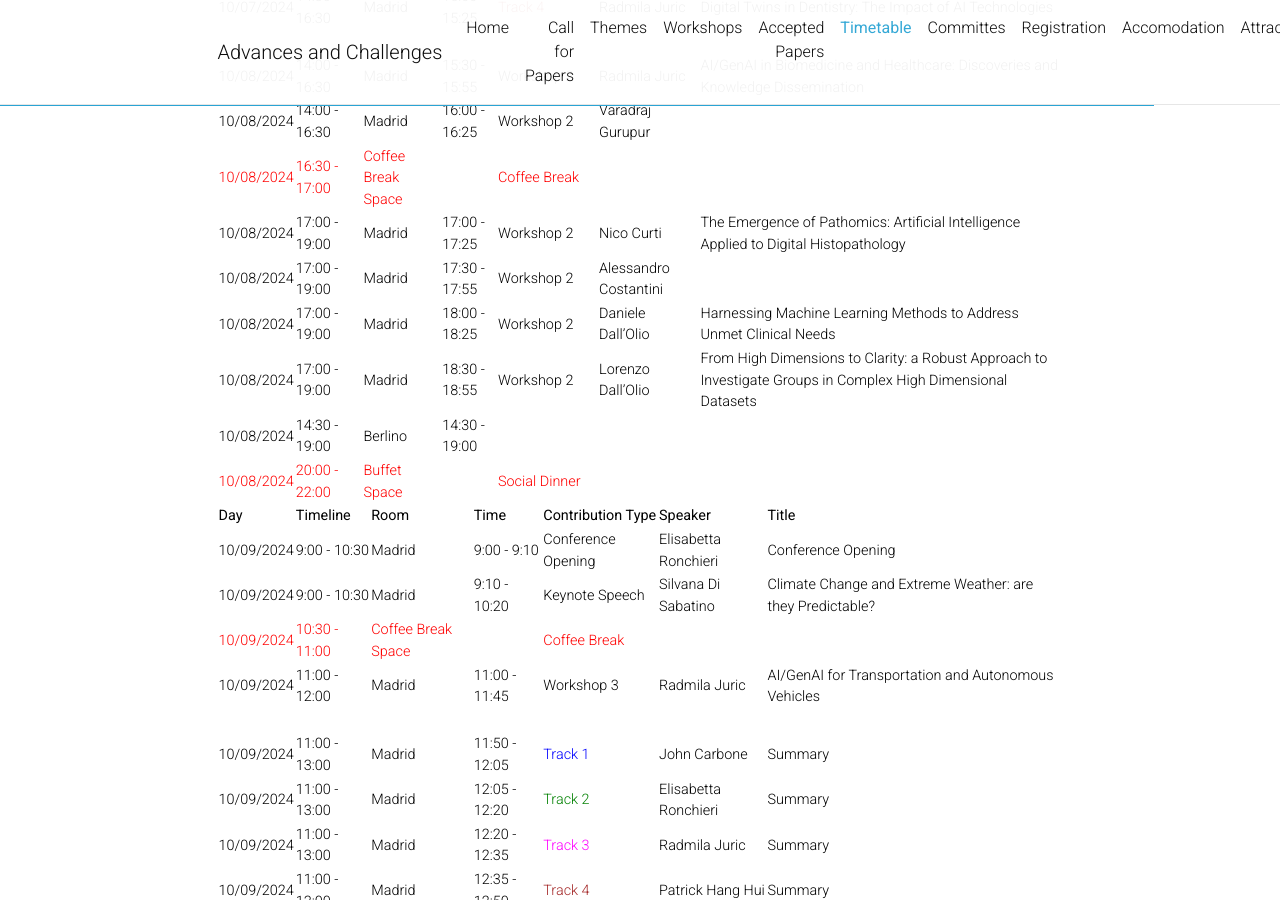
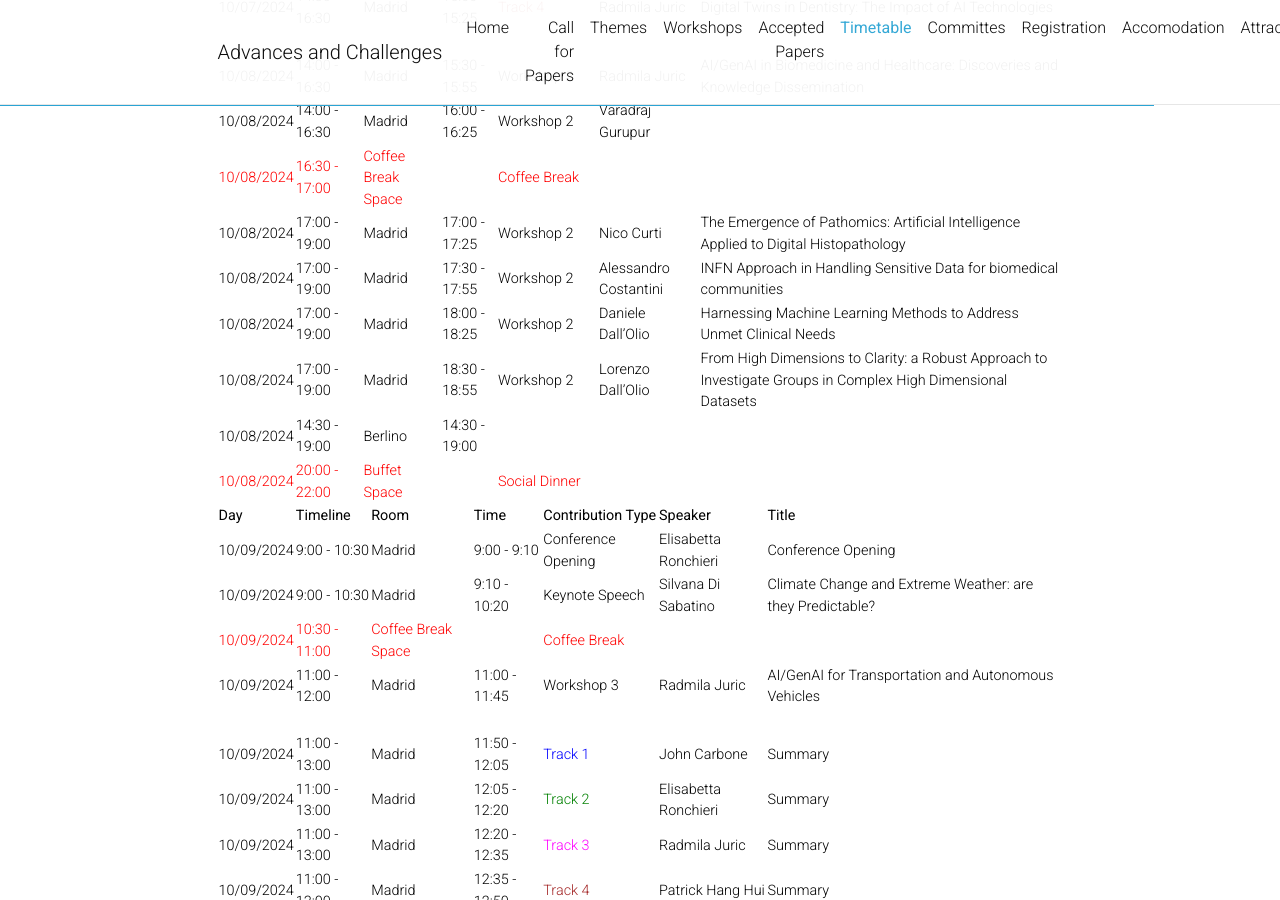
Before and after one commit to GenAI4DPS/advances-challenges, a Jekyll site: the page built from _pages/timetable.md, in a window 1280 px wide and 900 px high, scrolled down 2954 px. Built offline with Jekyll 4.4.1, drawn with Linux system fonts in a browser that asks for light colours; comment, search, counter and statistics services are not loaded; a style sheet for code colours, icons or effects is not loaded.

Commit message:
Update timetable.md

```diff
--- a/_pages/timetable.md
+++ b/_pages/timetable.md
@@ -75,7 +75,7 @@ Day | Timeline | Room | Time | Contribution Type | Speaker | Title
 10/08/2024 | 14:00 - 16:30 | Madrid | 16:00 - 16:25 | Workshop 2| Varadraj Gurupur |
 <span style='color: red;'>10/08/2024</span> | <span style='color: red;'>16:30 - 17:00</span> | <span style='color: red;'>Coffee Break Space</span> || <span style='color: red;'>Coffee Break</span>||
 10/08/2024 | 17:00 - 19:00 | Madrid | 17:00 - 17:25 | Workshop 2| Nico Curti | The Emergence of Pathomics: Artificial Intelligence Applied to Digital Histopathology
-10/08/2024 | 17:00 - 19:00 | Madrid | 17:30 - 17:55 | Workshop 2| Alessandro Costantini |
+10/08/2024 | 17:00 - 19:00 | Madrid | 17:30 - 17:55 | Workshop 2| Alessandro Costantini | INFN Approach in Handling Sensitive Data for biomedical communities
 10/08/2024 | 17:00 - 19:00 | Madrid | 18:00 - 18:25 | Workshop 2| Daniele Dall'Olio | Harnessing Machine Learning Methods to Address Unmet Clinical Needs
 10/08/2024 | 17:00 - 19:00 | Madrid | 18:30 - 18:55 | Workshop 2| Lorenzo Dall'Olio | From High Dimensions to Clarity: a Robust Approach to Investigate Groups in Complex High Dimensional Datasets
 10/08/2024 | 14:30 - 19:00 | Berlino |14:30 - 19:00 ||
```
